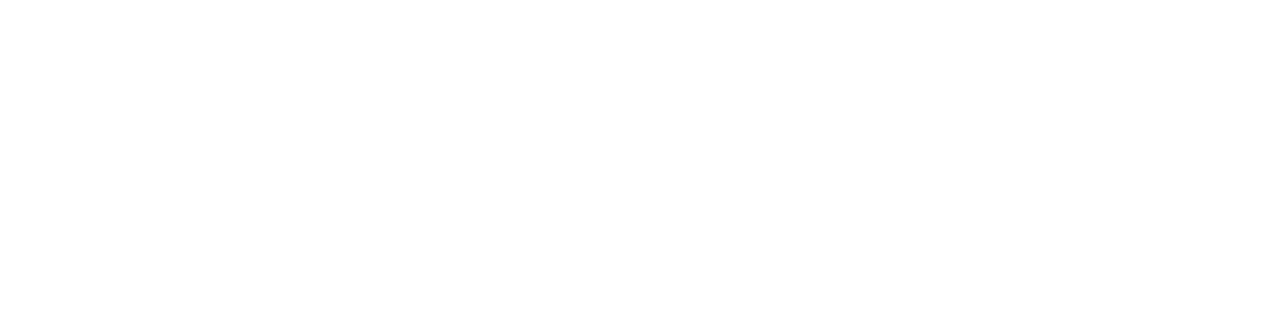
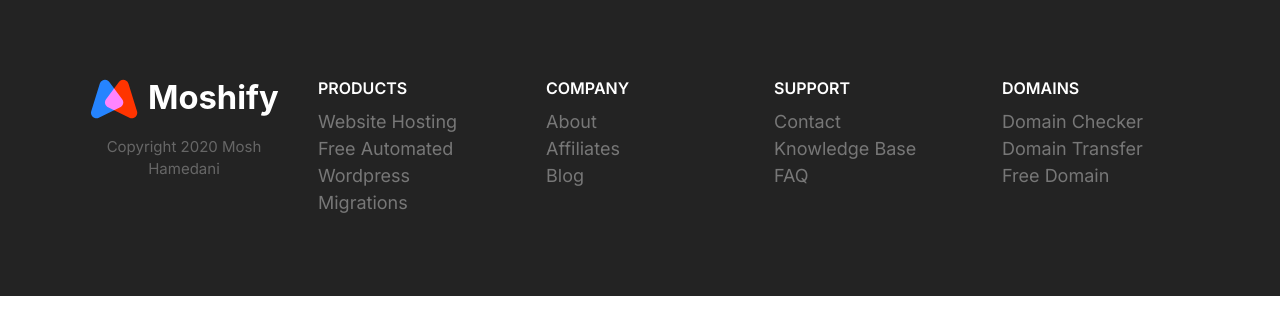
Before and after one commit to cphanth/moshify-website, a plain HTML site: page index.html in a window 1280 px wide. Drawn offline with Linux system fonts and the light colour scheme.

Commit message:
Created footer block

```diff
--- a/css/styles.css
+++ b/css/styles.css
@@ -802,3 +802,79 @@ a {
     max-width: 700px;
   }
 }
+
+/* Footer */
+.footer {
+  background: #232323;
+}
+
+.footer a {
+  color: #777;
+  transition: color 0.3s;
+}
+
+.footer a:hover {
+  color: #fff;
+}
+
+.footer__section {
+  padding: 2rem;
+  border-bottom: 1px solid #393939;
+}
+
+.footer__section .list {
+  margin: 0;
+}
+
+.footer__heading {
+  text-transform: uppercase;
+  font-weight: 600;
+}
+
+.footer__brand {
+  margin-top: 5rem;
+  text-align: center;
+}
+
+.footer__brand img {
+  max-width: 230px;
+  width: 100%;
+}
+
+.footer__copyright {
+  font-size: 2.1rem;
+  color: #fff;
+  opacity: 0.3;
+}
+
+@media screen and (min-width: 768px) {
+  .footer__sections {
+    grid-template-columns: repeat(auto-fit, minmax(10rem, 1fr));
+  }
+
+  .footer .collapsible__chevron {
+    display: none;
+  }
+
+  .footer .collapsible__content {
+    opacity: 1;
+    max-height: 100%;
+  }
+
+  .footer__brand {
+    order: -1;
+    margin-top: 1rem;
+  }
+
+  .footer__copyright {
+    font-size: 1.5rem;
+  }
+
+  .footer__section {
+    border: 0;
+  }
+
+  .footer__heading {
+    font-size: 1.6rem;
+  }
+}
--- a/index.html
+++ b/index.html
@@ -384,5 +384,74 @@
         </div>
       </div>
     </section> -->
+
+    <footer class="block block--dark footer">
+      <div class="container grid footer__sections">
+        <section class="collapsible footer__section">
+          <header class="collapsible__header">
+            <h2 class="collapsible__heading footer__heading">Products</h2>
+            <svg class="icon icon--white collapsible__chevron">
+              <use xlink:href="icons/sprite.svg#chevron"></use>
+            </svg>
+          </header>
+          <div class="collapsible__content">
+            <ul class="list">
+              <li><a href="#">Website Hosting</a></li>
+              <li><a href="#">Free Automated Wordpress</a></li>
+              <li><a href="#">Migrations</a></li>
+            </ul>
+          </div>
+        </section>
+        <section class="collapsible footer__section">
+          <header class="collapsible__header">
+            <h2 class="collapsible__heading footer__heading">Company</h2>
+            <svg class="icon icon--white collapsible__chevron">
+              <use xlink:href="icons/sprite.svg#chevron"></use>
+            </svg>
+          </header>
+          <div class="collapsible__content">
+            <ul class="list">
+              <li><a href="#">About</a></li>
+              <li><a href="#">Affiliates</a></li>
+              <li><a href="#">Blog</a></li>
+            </ul>
+          </div>
+        </section>
+        <section class="collapsible footer__section">
+          <header class="collapsible__header">
+            <h2 class="collapsible__heading footer__heading">Support</h2>
+            <svg class="icon icon--white collapsible__chevron">
+              <use xlink:href="icons/sprite.svg#chevron"></use>
+            </svg>
+          </header>
+          <div class="collapsible__content">
+            <ul class="list">
+              <li><a href="#">Contact</a></li>
+              <li><a href="#">Knowledge Base</a></li>
+              <li><a href="#">FAQ</a></li>
+            </ul>
+          </div>
+        </section>
+        <section class="collapsible footer__section">
+          <header class="collapsible__header">
+            <h2 class="collapsible__heading footer__heading">Domains</h2>
+            <svg class="icon icon--white collapsible__chevron">
+              <use xlink:href="icons/sprite.svg#chevron"></use>
+            </svg>
+          </header>
+          <div class="collapsible__content">
+            <ul class="list">
+              <li><a href="#">Domain Checker</a></li>
+              <li><a href="#">Domain Transfer</a></li>
+              <li><a href="#">Free Domain</a></li>
+            </ul>
+          </div>
+        </section>
+        <section class="footer__brand">
+          <img src="/images/logo.svg" alt="" />
+          <p class="footer__copyright">Copyright 2020 Mosh Hamedani</p>
+        </section>
+      </div>
+    </footer>
   </body>
 </html>
```
